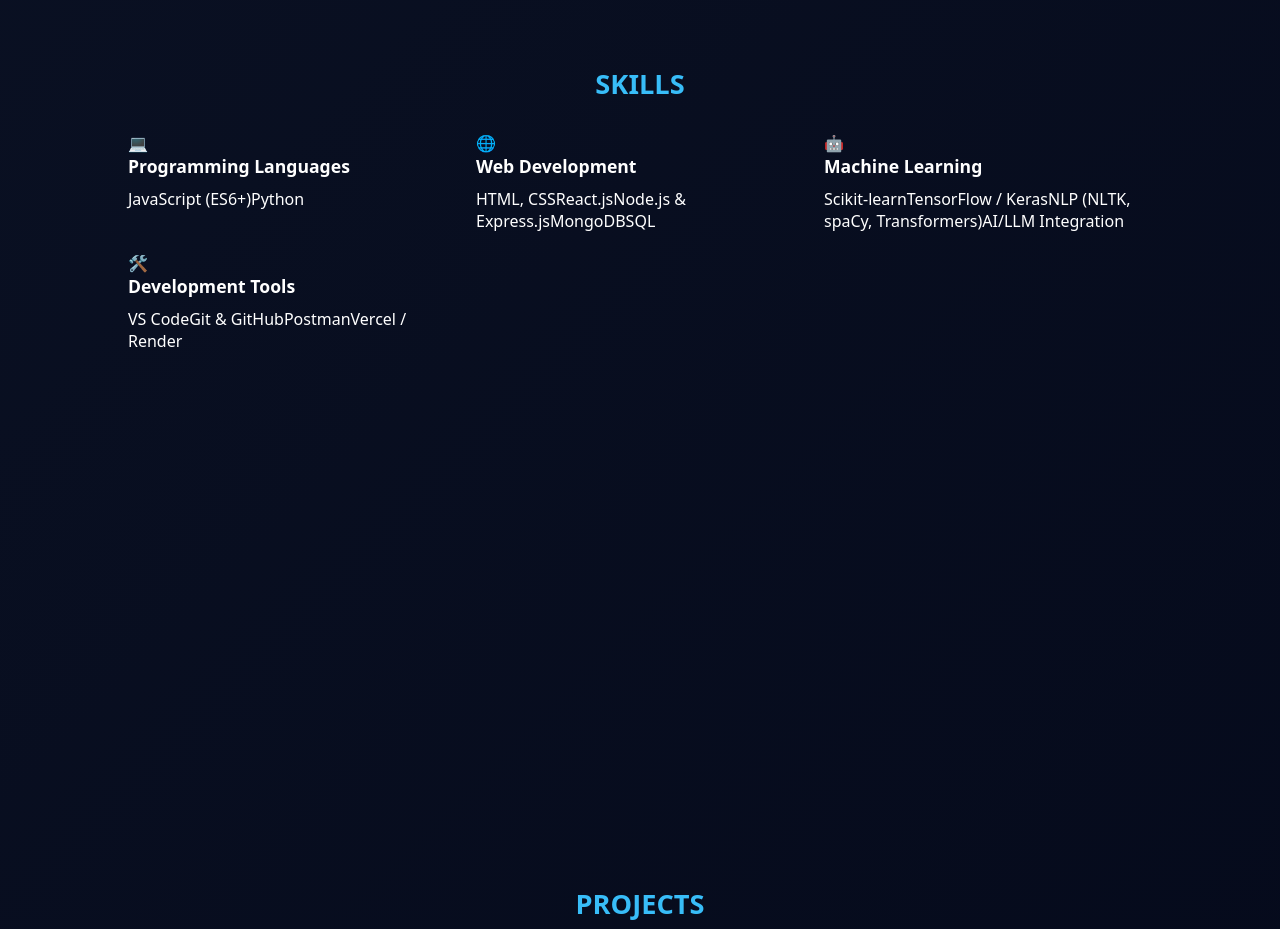
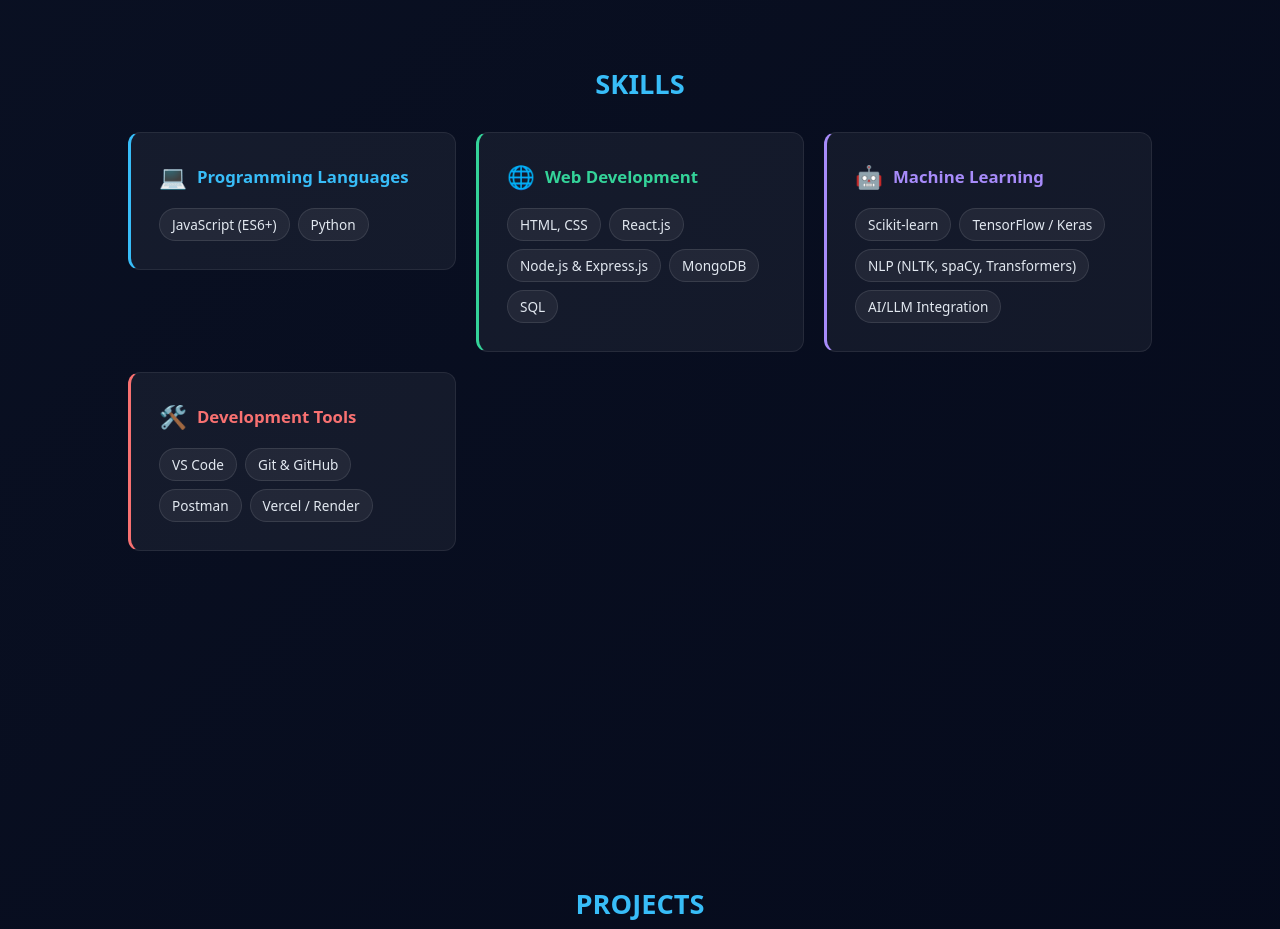
Before and after one commit to nishikasingh31/Portfolio, a React (Vite) app: page / in a window 1280 px wide. Shown: the part 2880-3809 px from the top of the page. Built offline with nearby package versions, Linux system fonts and the light colour scheme.

Commit message:
Update App.css

```diff
--- a/src/App.css
+++ b/src/App.css
@@ -225,6 +225,53 @@ nav {
   align-items: start;
 }
 
+.skill-card {
+  background: rgba(255, 255, 255, 0.05);
+  border: 1px solid rgba(255, 255, 255, 0.08);
+  border-left: 3px solid var(--accent);
+  padding: 28px;
+  border-radius: 12px;
+  transition: transform 0.25s ease, box-shadow 0.25s ease;
+}
+
+.skill-card:hover {
+  transform: translateY(-6px);
+  box-shadow: 0 10px 25px rgba(0, 0, 0, 0.3);
+}
+
+.skill-header {
+  display: flex;
+  align-items: center;
+  gap: 10px;
+  margin-bottom: 16px;
+}
+
+.skill-icon {
+  font-size: 1.4rem;
+}
+
+.skill-header h3 {
+  margin: 0;
+  font-size: 1.05rem;
+  font-weight: 600;
+  color: var(--accent);
+}
+
+.skill-tags {
+  display: flex;
+  flex-wrap: wrap;
+  gap: 8px;
+}
+
+.skill-tag {
+  background: rgba(255, 255, 255, 0.06);
+  border: 1px solid rgba(255, 255, 255, 0.1);
+  padding: 6px 12px;
+  border-radius: 20px;
+  font-size: 0.85rem;
+  color: #e2e8f0;
+  white-space: nowrap;
+}
 /*CONTACT SECTION */
 #contact .card a {
   color: #38bdf8;
```
